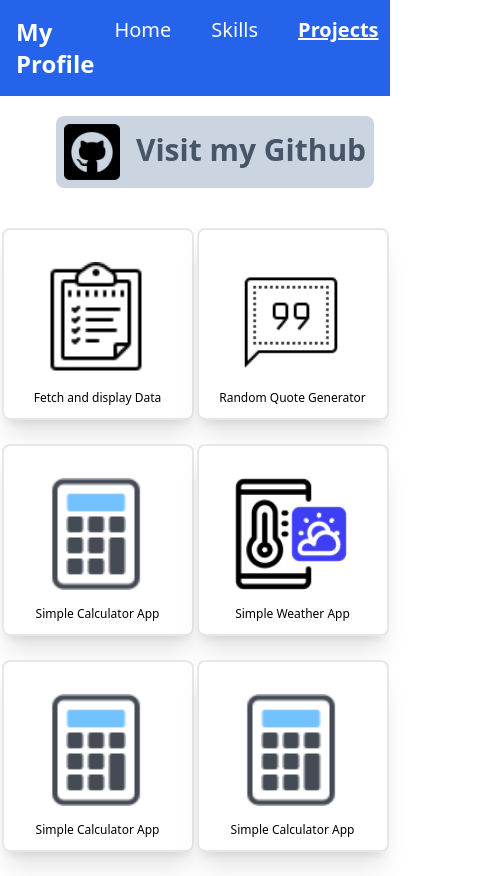
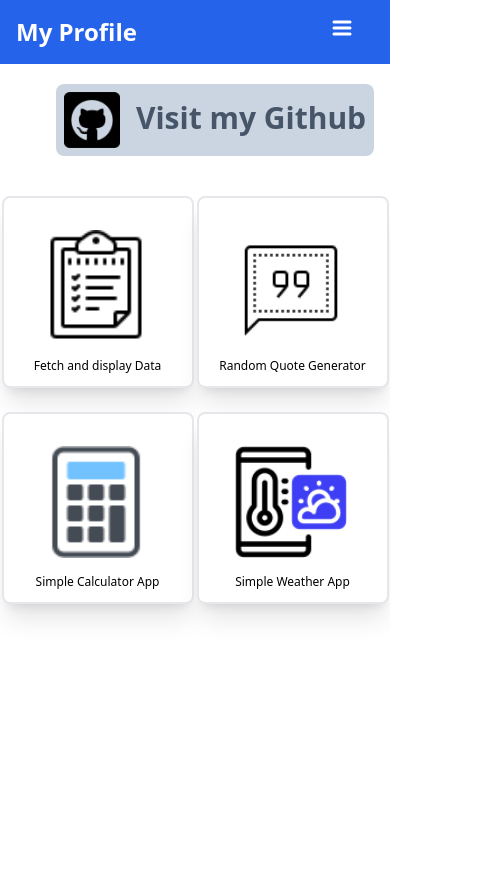
Before and after one commit to SecretCodingsauce/My-Profile, a React (Create React App) app: page /projects in a window 390 px wide. Shown: the whole page, 502 px wide, since content can reach past the window. After the commit the page ends 844 px from the top, so only its background shows below. Built offline with nearby package versions, Linux system fonts and the light colour scheme.

Commit message:
site made fully responsive, removed dummy projects

```diff
--- a/src/Layouts/RootLayout.js
+++ b/src/Layouts/RootLayout.js
@@ -1,16 +1,33 @@
 import { NavLink, Outlet } from "react-router-dom";
+import { useState } from "react";
 
 export default function RootLayout (){
+
+    const [isMenuOpen, setIsMenuOpen] = useState(false);
+
+    // Function to toggle the menu
+    const toggleMenu = () => {
+      setIsMenuOpen(!isMenuOpen);
+    };
+
     return (
         <div>
-            <div className="p-4 mb-5  flex justify-between bg-blue-600 text-white text-xl">
+            <div className="p-4 mb-5  flex justify-between bg-blue-600 text-white text-xl ">
             <h2 className="text-2xl font-bold">My Profile</h2>
             <nav className="">
 
+            <button onClick={toggleMenu} className=" md:hidden pl-5 pr-5 " ><svg class="w-6 h-6" fill="none" stroke="currentColor" viewBox="0 0 24 24" xmlns="http://www.w3.org/2000/svg">
+        <path stroke-linecap="round" stroke-linejoin="round" stroke-width="3" d="M4 6h16M4 12h16M4 18h16"></path>
+      </svg></button>
+
+                <div className={`w-full md:w-auto md:flex ${isMenuOpen ? 'block' : 'hidden' }`}>
+                    <ul className="flex flex-col md:flex-row md:space-x-8 space-y-2 md:space-y-0">
                 <NavLink className="pl-5 pr-5 hover:font-semibold hover:underline "to="/">Home</NavLink>
                 <NavLink className="pl-5 pr-5 hover:font-semibold hover:underline"to ="skills">Skills</NavLink>
                 <NavLink className="pl-5 pr-5 hover:font-semibold hover:underline"to="projects">Projects</NavLink>
                 <NavLink className="pl-5 pr-5 hover:font-semibold hover:underline "to="socials">Socials</NavLink>
+                </ul>
+                </div>
 
 
             </nav>
--- a/src/index.css
+++ b/src/index.css
@@ -6,7 +6,7 @@
 
 
 .card-lol{
-    @apply  flex  border-2 border-black max-w-56 justify-between p-4 m-5  rounded-lg hover:border-slate-600 hover:bg-slate-300 active:text-white active:bg-slate-600
+    @apply  flex  border-2 border-black w-full md:w-56 md:justify-between p-4 m-5  rounded-lg hover:border-slate-600 hover:bg-slate-300 active:text-white active:bg-slate-600
 }
 
 .logo{
--- a/src/pages/Homepage.js
+++ b/src/pages/Homepage.js
@@ -1,5 +1,4 @@
 import { Link } from "react-router-dom";
-import Skills from "./Skills";
 
 export default function Homepage() {
     return (
@@ -16,7 +15,7 @@ export default function Homepage() {
             </div>
 
 
-
+            <div className=" flex flex-col items-center justify-center w-3/4 ml-11 md:flex-none md:ml-0 md:w-auto md:justify-normal md:items-start ">
                 <Link className="card-lol" to="skills">
                 <svg className="max-w-36" xmlns="http://www.w3.org/2000/svg" fill="none" viewBox="0 0 24 24" stroke-width="1.5" stroke="currentColor" class="size-6">
   <path stroke-linecap="round" stroke-linejoin="round" d="m16.862 4.487 1.687-1.688a1.875 1.875 0 1 1 2.652 2.652L10.582 16.07a4.5 4.5 0 0 1-1.897 1.13L6 18l.8-2.685a4.5 4.5 0 0 1 1.13-1.897l8.932-8.931Zm0 0L19.5 7.125M18 14v4.75A2.25 2.25 0 0 1 15.75 21H5.25A2.25 2.25 0 0 1 3 18.75V8.25A2.25 2.25 0 0 1 5.25 6H10" />
@@ -33,7 +32,7 @@ export default function Homepage() {
 
                 <span className="font-bold text-lg pr-16">Projects</span>
                 </Link>
-
+                </div>
             </div>
 
 
--- a/src/pages/Projects.js
+++ b/src/pages/Projects.js
@@ -8,49 +8,38 @@ export default function Projects (){
         <div className="" >
 
 
-                <a className="flex border-2 border-none  justify-center p-2 m-5 ml-14 mr-14 rounded-lg bg-slate-300 min-w-max hover:rounded-2xl hover:bg-slate-400 active:bg-slate-500  "  href="https://github.com/SecretCodingsauce" target="_blank">
-                <img className="max-w-14 max-h-14 object-contain" src={githublogo}></img>
+                <a className="flex border-2 border-none  justify-center p-2 m-5 ml-14 mr-14 rounded-lg bg-slate-300 min-w-max hover:rounded-2xl hover:bg-slate-400 active:bg-slate-500  "  href="https://github.com/SecretCodingsauce" target="_blank" rel="noreferrer">
+                <img className="max-w-14 max-h-14 object-contain" alt='' src={githublogo}></img>
                 <p className='mt-2 ps-4 text-center text-slate-600 text-3xl font-semibold'>Visit my Github</p>
                 </a>
 
 
             <div className='sm:grid sm:grid-cols-3 sm:justify-items-center sm:mt-10  grid grid-cols-2 justify-items-center mt-10' >
             <div className="skill-icon">
-                <a href="https://fetch-and-display-user-data.vercel.app/" target="_blank">
-                <img className="logo" src={listicon}></img>
+                <a href="https://fetch-and-display-user-data.vercel.app/" target="_blank" rel="noreferrer">
+                <img className="logo" alt='' src={listicon}></img>
                 <p className='text-xs'>Fetch and display Data</p>
                 </a>
             </div>
             <div className="skill-icon">
-                <a href="https://random-quote-fetcher.vercel.app/" target="_blank">
-                <img className="logo" src={quotesicon}></img>
+                <a href="https://random-quote-fetcher.vercel.app/" target="_blank" rel="noreferrer">
+                <img className="logo" alt='' src={quotesicon}></img>
                 <p className='text-xs'>Random Quote Generator</p>
                 </a>
             </div>
             <div className="skill-icon">
-                <a href="https://simple-calculator-beige.vercel.app/" target="_blank">
-                <img className="logo" src={calculator}></img>
+                <a href="https://simple-calculator-beige.vercel.app/" target="_blank" rel="noreferrer">
+                <img className="logo" alt='' src={calculator}></img>
                 <p className='text-xs'>Simple Calculator App</p>
                 </a>
             </div>
             <div className="skill-icon">
-                <a href="https://my-weather-app-secretcodingsauces-projects.vercel.app/" target="_blank">
-                <img className="logo" src={weathericon}></img>
+                <a href="https://my-weather-app-secretcodingsauces-projects.vercel.app/" target="_blank" rel="noreferrer" >
+                <img className="logo" alt='' src={weathericon}></img>
                 <p className='text-xs'>Simple Weather App</p>
                 </a>
             </div>
-            <div className="skill-icon">
-                <a href="" target="_blank">
-                <img className="logo" src={calculator}></img>
-                <p className='text-xs'>Simple Calculator App</p>
-                </a>
-            </div>
-            <div className="skill-icon">
-                <a href="" target="_blank">
-                <img className="logo" src={calculator}></img>
-                <p className='text-xs'>Simple Calculator App</p>
-                </a>
-            </div>
+
             </div>
         </div>
     )
```
